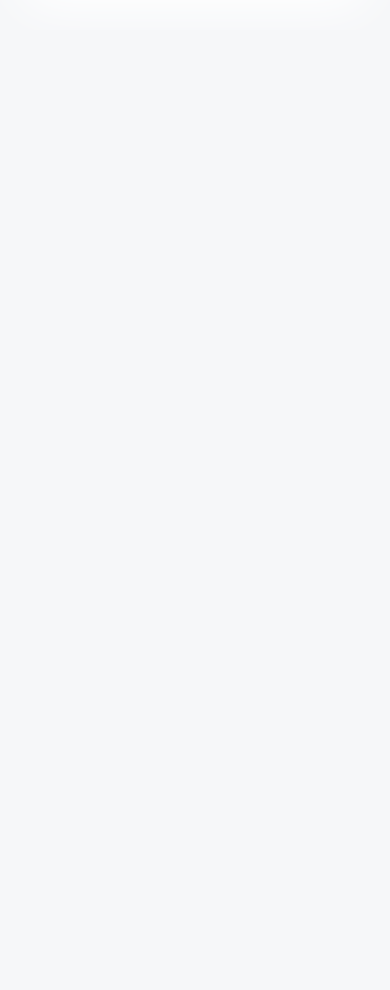
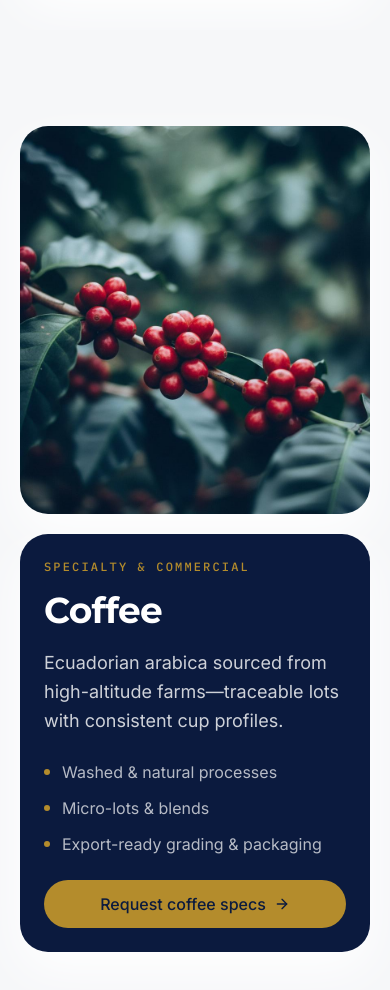
Before and after one commit to rasmuslindahl-beep/fivestar, a React (Vite) app in the folder Kimi_Agent_Five-Star Imports Web Design/app/: page / in a window 390 px wide. Shown: the part 1920-2910 px from the top of the page. Built offline with nearby package versions, Linux system fonts and the light colour scheme.

Commit message:
Update CoffeeSection.tsx

```diff
--- a/Kimi_Agent_Five-Star Imports Web Design/app/src/sections/CoffeeSection.tsx
+++ b/Kimi_Agent_Five-Star Imports Web Design/app/src/sections/CoffeeSection.tsx
@@ -13,6 +13,9 @@ export default function CoffeeSection() {
   const bulletsRef = useRef<HTMLUListElement>(null);
 
   useEffect(() => {
+    const isDesktop = window.matchMedia('(min-width: 768px)').matches;
+    if (!isDesktop) return;
+
     const section = sectionRef.current;
     const photoCard = photoCardRef.current;
     const textCard = textCardRef.current;
@@ -34,42 +37,43 @@ export default function CoffeeSection() {
         }
       });
 
-      // Entrance phase (0% - 30%)
       scrollTl
-        .fromTo(photoCard,
+        .fromTo(
+          photoCard,
           { x: '-60vw', opacity: 0 },
           { x: 0, opacity: 1, ease: 'none' },
           0
         )
-        .fromTo(textCard,
+        .fromTo(
+          textCard,
           { x: '60vw', opacity: 0 },
           { x: 0, opacity: 1, ease: 'none' },
           0
         )
-        .fromTo(headline,
+        .fromTo(
+          headline,
           { y: 60, opacity: 0 },
           { y: 0, opacity: 1, ease: 'none' },
           0.05
         )
-        .fromTo(bulletItems,
+        .fromTo(
+          bulletItems,
           { x: 40, opacity: 0 },
           { x: 0, opacity: 1, stagger: 0.02, ease: 'none' },
           0.1
-        );
-
-      // Exit phase (70% - 100%)
-      scrollTl
-        .fromTo(photoCard,
+        )
+        .fromTo(
+          photoCard,
           { x: 0, opacity: 1 },
           { x: '-18vw', opacity: 0, ease: 'power2.in' },
           0.7
         )
-        .fromTo(textCard,
+        .fromTo(
+          textCard,
           { x: 0, opacity: 1 },
           { x: '18vw', opacity: 0, ease: 'power2.in' },
           0.7
         );
-
     }, section);
 
     return () => ctx.revert();
@@ -86,9 +90,58 @@ export default function CoffeeSection() {
     <section
       ref={sectionRef}
       id="coffee"
-      className="relative w-full h-screen bg-off-white overflow-hidden z-30"
+      className="relative w-full min-h-screen md:h-screen bg-off-white overflow-hidden z-30"
     >
-      <div className="absolute inset-0 flex items-center justify-center px-[6vw]">
+      {/* Mobile Layout */}
+      <div className="md:hidden px-5 pt-24 pb-10 space-y-5">
+        <div className="rounded-3xl overflow-hidden shadow-card">
+          <img
+            src="/coffee_cherries.jpg"
+            alt="Coffee cherries"
+            className="w-full h-[46vh] object-cover"
+          />
+        </div>
+
+        <div className="rounded-3xl bg-navy shadow-card p-6 flex flex-col gap-6">
+          <div>
+            <span className="micro-label text-gold block mb-4">
+              SPECIALTY & COMMERCIAL
+            </span>
+
+            <h2 className="text-white text-4xl leading-[1] font-heading font-bold mb-5">
+              Coffee
+            </h2>
+
+            <p className="text-white/80 text-lg leading-relaxed mb-6">
+              Ecuadorian arabica sourced from high-altitude farms—traceable lots with consistent cup profiles.
+            </p>
+
+            <ul className="space-y-3">
+              {[
+                'Washed & natural processes',
+                'Micro-lots & blends',
+                'Export-ready grading & packaging'
+              ].map((item, i) => (
+                <li key={i} className="flex items-center gap-3 text-white/70">
+                  <span className="w-1.5 h-1.5 rounded-full bg-gold flex-shrink-0" />
+                  {item}
+                </li>
+              ))}
+            </ul>
+          </div>
+
+          <button
+            onClick={scrollToContact}
+            className="group bg-gold hover:bg-gold/90 text-navy px-6 py-3 rounded-full font-medium flex items-center justify-center gap-2 transition-all duration-300"
+          >
+            Request coffee specs
+            <ArrowRight className="w-4 h-4 transition-transform" />
+          </button>
+        </div>
+      </div>
+
+      {/* Desktop Layout */}
+      <div className="absolute inset-0 hidden md:flex items-center justify-center px-[6vw]">
         {/* Photo Card - Left */}
         <div
           ref={photoCardRef}
```
